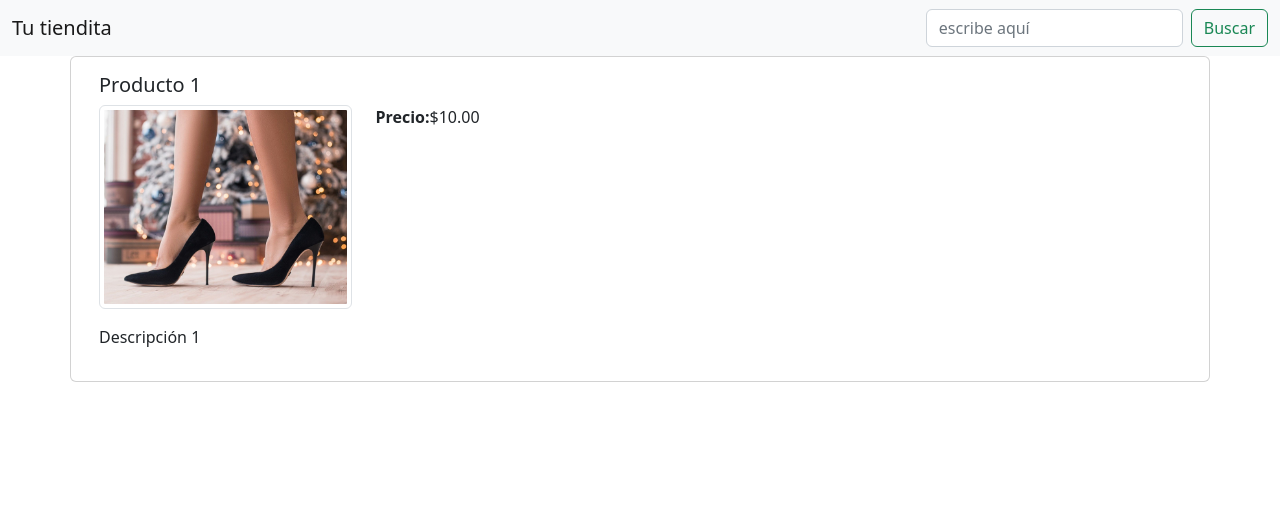
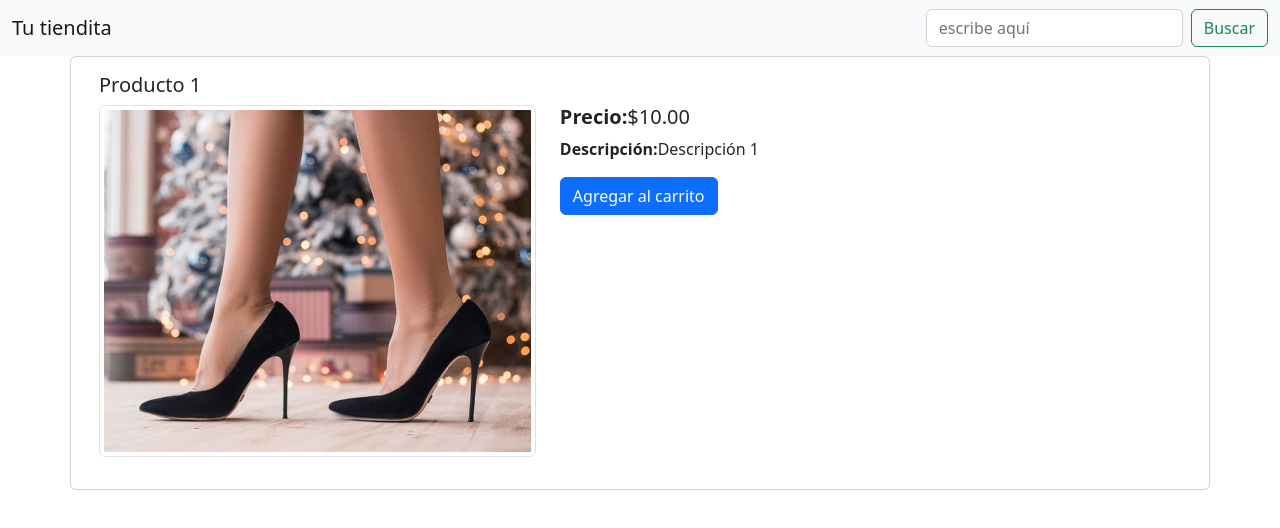
Before and after one commit to Sahilyexe/e-commerce-frontend, an Angular app: page /producto/1 in a window 1280 px wide. Shown: the top 528 px of the page. Built offline with nearby package versions, Linux system fonts and the light colour scheme.

Commit message:
Se agrega regreso al inicio cuando das clic en tu tiendita

```diff
--- a/src/app/componentes/navegacion/navegacion.component.html
+++ b/src/app/componentes/navegacion/navegacion.component.html
@@ -1,7 +1,7 @@
 <div class="container"></div>
 <nav class="navbar bg-light">
     <div class="container-fluid">
-      <a class="navbar-brand">Tu tiendita</a>
+      <a class="navbar-brand" routerLink="productos">Tu tiendita</a>
       <form class="d-flex" role="search">
         <input class="form-control me-2" type="search" placeholder="escribe aquí" aria-label="Search">
         <button class="btn btn-outline-success" type="submit">Buscar</button>
--- a/src/app/componentes/producto/producto.component.html
+++ b/src/app/componentes/producto/producto.component.html
@@ -2,18 +2,30 @@
   <div class="card-body">
     <h5 class="card-title">{{ producto.nombre|titlecase}}</h5>
     <div class="row">
-      <div class="col-3">
+      <div class="col-5">
         <figure class="figure">
         <img [src]="'../../assets/Images/'+producto.imagen" class="img-thumbnail" alt="...">
         <figcaption class="figure-caption text-end"></figcaption>
       </figure>
       </div>
-      <div class="col d-flex">
-        <div><strong>Precio: </strong></div>
-        <div >{{producto.precio |currency}}</div>
+      <div class="col">
+        <div class="d-flex">
+          <div><h5><strong>Precio: </strong></h5></div>
+          <div ><h5>{{producto.precio |currency}}</h5></div>
+        </div>
+        <div class="row">
+          <div class="d-flex">
+          <div><strong>Descripción: </strong></div>
+          <p>{{producto.descripcion|titlecase}}</p>
+        </div>
+        </div>
+        <div class="row">
+          <div class="d-flex">
+        <button class="btn btn-primary" >Agregar al carrito</button>
+        </div>
+        </div>
+      </div>
 
-      </div>
-      <div class="row"><p>{{producto.descripcion|titlecase}}</p></div>
     </div>
   </div>
 </div>
```
